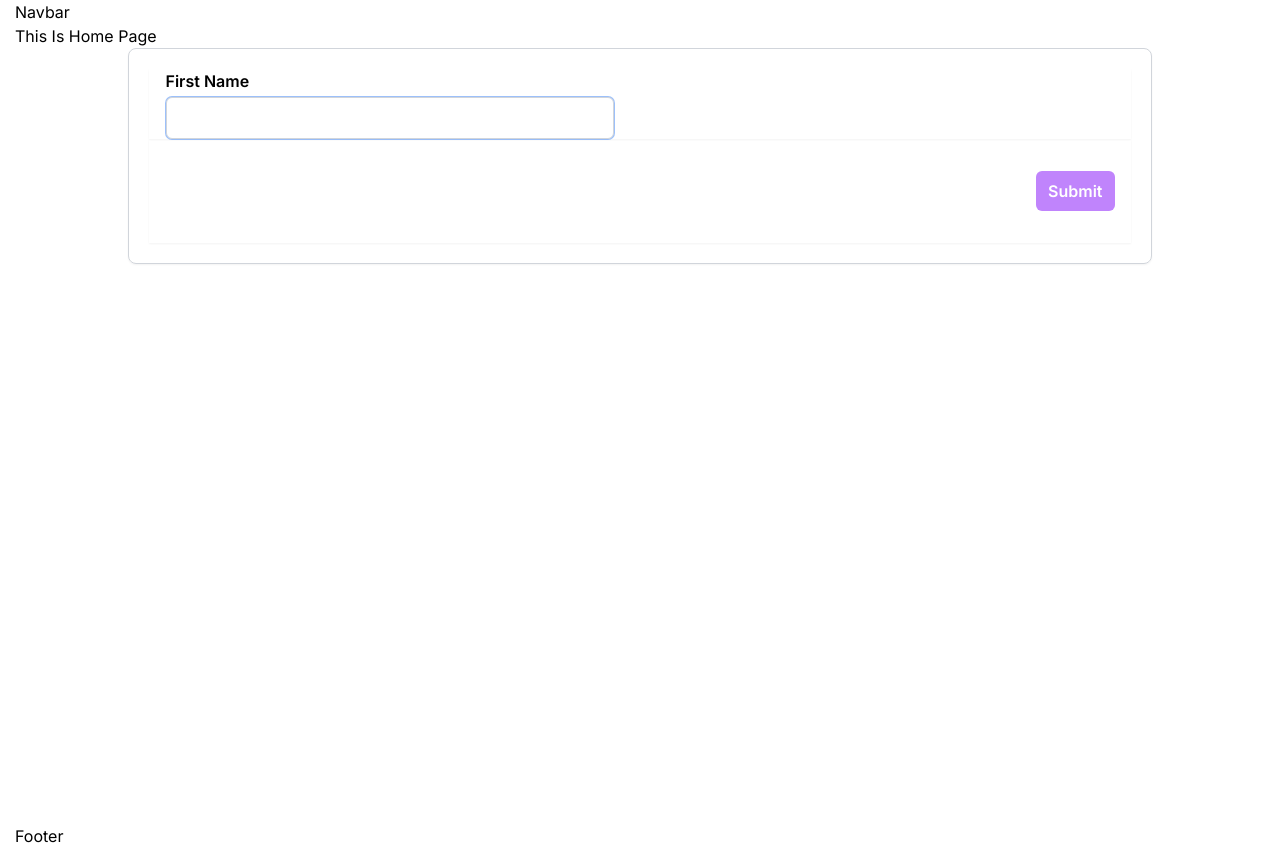
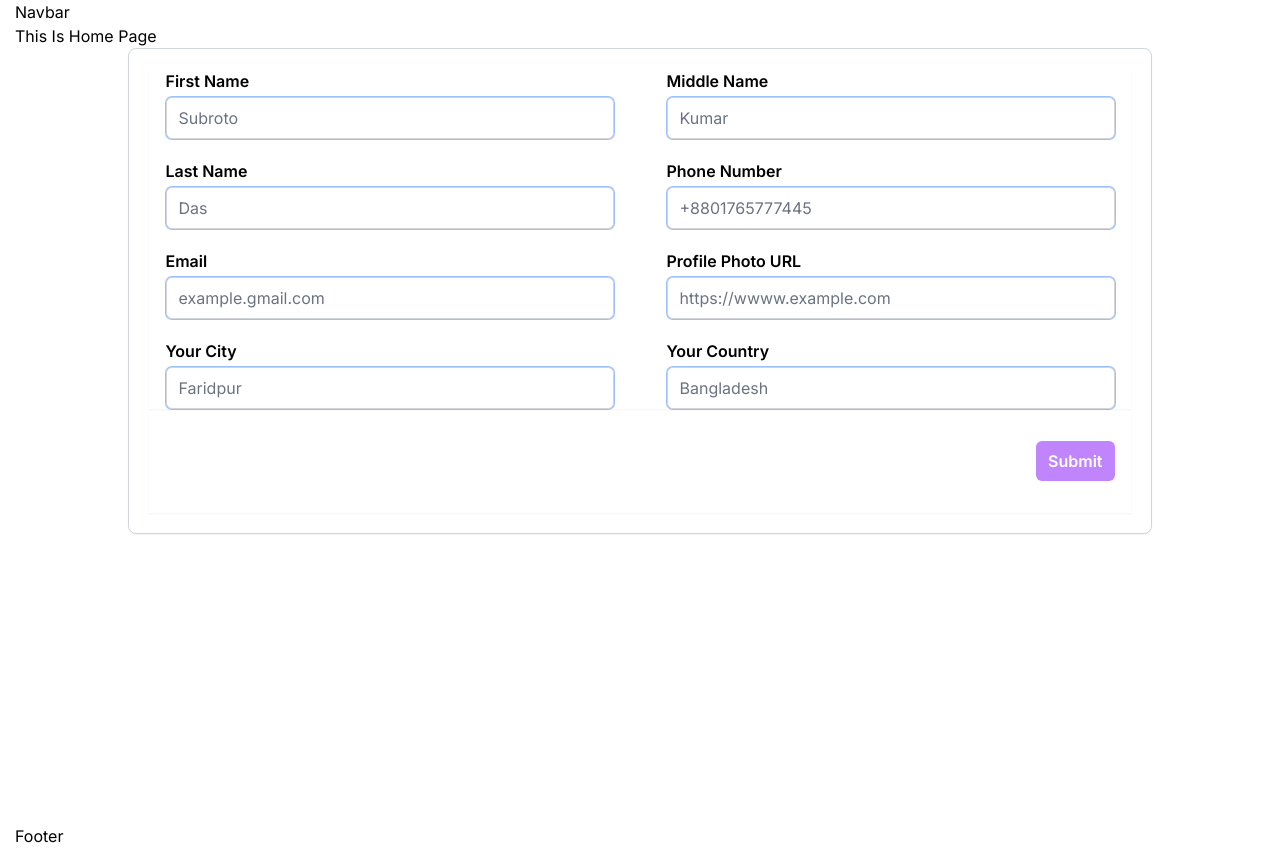
Before and after one commit to subroto23/contact-management-frontend, a Next.js app: page / in a window 1280 px wide. Built offline with nearby package versions, Linux system fonts and the light colour scheme.

Commit message:
Add COntact

```diff
--- a/package.json
+++ b/package.json
@@ -9,6 +9,7 @@
     "lint": "next lint"
   },
   "dependencies": {
+    "@hookform/resolvers": "^3.9.0",
     "@reduxjs/toolkit": "^2.3.0",
     "clsx": "^2.1.1",
     "contact-management-frontend": "file:",
@@ -17,7 +18,8 @@
     "react-dom": "^18",
     "react-hook-form": "^7.53.1",
     "react-redux": "^9.1.2",
-    "tailwind-merge": "^2.5.4"
+    "tailwind-merge": "^2.5.4",
+    "zod": "^3.23.8"
   },
   "devDependencies": {
     "@tailwindcss/forms": "^0.5.9",
--- a/src/components/HomepageTesting.tsx
+++ b/src/components/HomepageTesting.tsx
@@ -1,75 +1,164 @@
 "use client";
-import cn from "@/utlis/cn";
-import { useForm } from "react-hook-form";
-import Button from "./ui/Button/Button";
+import { FieldValues, SubmitHandler, useForm } from "react-hook-form";
 import Container from "./ui/Container/Container";
+import { zodResolver } from "@hookform/resolvers/zod";
+import { ContactZodValidation } from "@/validation/createContactValidation";
+import { z } from "zod";
+import { Form, FormContainer, FormSubmit } from "./ReusableForm";
+import InputForm from "./InputForm";
 
 const HomepageTesting = () => {
+  const methods = useForm<FormData>({
+    resolver: zodResolver(ContactZodValidation),
+  });
+
   const {
     register,
     handleSubmit,
     formState: { errors },
-  } = useForm();
-  const onSubmit = (data) => {
+  } = methods;
+
+  // Define the schema type using zod's infer
+  type FormData = z.infer<typeof ContactZodValidation>;
+
+  const onSubmit = (data: FieldValues) => {
     console.log(data);
   };
-
-  const double = true;
   return (
     <>
       <Container>
-        <form
-          onSubmit={handleSubmit(onSubmit)}
-          className={cn(
-            `border border-gray-300 shadow-sm rounded-lg w-full p-5 mx-auto`,
-            {
-              "max-w-5xl": double,
-              "max-w-md": !double,
-            }
-          )}
+        <Form
+          onSubmit={handleSubmit(onSubmit) as SubmitHandler<FieldValues>}
+          double={true}
         >
-          <div
-            className={cn(
-              `shadow-sm grid grid-cols-1 md:grid-cols-2 justify-items-center gap-5`,
-              {
-                "md:grid-cols-2": double,
-              }
-            )}
-          >
-            <div className="w-full max-w-md">
-              <label className="block font-semibold mb-1" htmlFor="firstName">
-                First Name
-              </label>
-              <input
-                type="text"
-                id="name"
-                {...register("firstName", { required: true })}
-              />
-              {errors?.firstName && (
-                <span className="text-xs text-red-500">
-                  This Field is Required
-                </span>
-              )}
-            </div>
-          </div>
-          <div
-            className={cn(
-              `shadow-sm grid grid-cols-1 md:grid-cols-2 justify-items-center gap-5`,
-              {
-                "md:grid-cols-2": double,
-              }
-            )}
-          >
-            <div className="w-full max-w-md col-start-1 md:col-start-2 flex justify-end my-8">
-              <Button className="w-full md:w-fit" type="submit">
-                Submit
-              </Button>
-            </div>
-          </div>
-        </form>
+          <FormContainer>
+            {/* First Name Input Form */}
+            <InputForm
+              register={register("name.firstName")}
+              type={"text"}
+              label={"First Name"}
+              placeholder={"Subroto"}
+              errors={errors?.name?.firstName?.message}
+            />
+
+            {/* Middle Name Input Form */}
+            <InputForm
+              register={register("name.middleName")}
+              type={"text"}
+              label={"Middle Name"}
+              placeholder={"Kumar"}
+              errors={errors?.name?.middleName?.message}
+            />
+
+            {/* Last Name Input Form */}
+            <InputForm
+              register={register("name.lastName")}
+              type={"text"}
+              label={"Last Name"}
+              placeholder={"Das"}
+              errors={errors?.name?.lastName?.message}
+            />
+            {/* Phone Number Input Form */}
+            <InputForm
+              register={register("phone")}
+              type={"text"}
+              label={"Phone Number"}
+              placeholder={"+8801765777445"}
+              errors={errors?.phone?.message}
+            />
+            {/* Email Name Input Form */}
+            <InputForm
+              register={register("email")}
+              type={"email"}
+              label={"Email"}
+              placeholder={"example.gmail.com"}
+              errors={errors?.email?.message}
+            />
+            {/* Profile Photo Name Input Form */}
+            <InputForm
+              register={register("profile_picture")}
+              type={"text"}
+              label={"Profile Photo URL"}
+              placeholder={"https://wwww.example.com"}
+              errors={errors?.profile_picture?.message}
+            />
+            {/* Address City Input Form */}
+            <InputForm
+              register={register("address.city")}
+              type={"text"}
+              label={"Your City"}
+              placeholder={"Faridpur"}
+              errors={errors?.address?.city?.message}
+            />
+            {/* Address Country Input Form */}
+            <InputForm
+              register={register("address.country")}
+              type={"text"}
+              label={"Your Country"}
+              placeholder={"Bangladesh"}
+              errors={errors?.address?.country?.message}
+            />
+          </FormContainer>
+          <FormSubmit />
+        </Form>
       </Container>
     </>
   );
 };
 
 export default HomepageTesting;
+
+// "use client";
+// import { FieldValues, SubmitHandler, useForm } from "react-hook-form";
+// import { Form, FormContainer, FormSubmit } from "./ReusableForm";
+// import Container from "./ui/Container/Container";
+// import { zodResolver } from "@hookform/resolvers/zod";
+// import { createContactValidationSchema } from "@/validation/createContactValidation";
+// const HomepageTesting = () => {
+//   const methods = useForm<FormData>({
+//     resolver: zodResolver(createContactValidationSchema),
+//   });
+//   const {
+//     handleSubmit,
+//     register,
+//     formState: { errors },
+//   } = methods;
+
+//   const onSubmit = (data) => {
+//     console.log(data);
+//   };
+
+//   // Define the schema type using zod's infer
+//   // type FormData = z.infer<typeof createContactValidationSchema>;
+//   return (
+//     <>
+//       <Container>
+//         <Form
+//           onSubmit={handleSubmit(onSubmit) as SubmitHandler<FieldValues>}
+//           double={true}
+//         >
+//           <FormContainer>
+//             <div className="w-full max-w-md">
+//               <label className="block font-semibold mb-1" htmlFor="firstName">
+//                 First Name
+//               </label>
+//               <input
+//                 type="text"
+//                 id="firstName"
+//                 {...register("name.firstName", { required: true })}
+//               />
+//               {errors?.name?.firstName?.message && (
+//                 <span className="text-xs text-red-500">
+//                   {errors?.name?.firstName.message}
+//                 </span>
+//               )}
+//             </div>
+//           </FormContainer>
+//           <FormSubmit />
+//         </Form>
+//       </Container>
+//     </>
+//   );
+// };
+
+// export default HomepageTesting;
--- /dev/null
+++ b/src/components/InputForm.tsx
@@ -0,0 +1,21 @@
+import { TInputForm } from "./Types";
+
+const InputForm = ({
+  label,
+  type,
+  register,
+  errors,
+  placeholder,
+}: TInputForm) => {
+  return (
+    <div className="w-full max-w-md">
+      <label className="block font-semibold mb-1" htmlFor={label}>
+        {label}
+      </label>
+      <input type={type} id={label} {...register} placeholder={placeholder} />
+      {errors && <span className="text-xs text-red-500">{errors}</span>}
+    </div>
+  );
+};
+
+export default InputForm;
--- /dev/null
+++ b/src/components/ReusableForm/Form.tsx
@@ -0,0 +1,27 @@
+import cn from "@/utlis/cn";
+import { createContext } from "react";
+import { TForm } from "../Types";
+
+//Creating form Context for double column Value
+export const FormDoubleValueContext = createContext<{ double: boolean } | null>(
+  null
+);
+
+export const Form = ({ onSubmit, children, double = false }: TForm) => {
+  return (
+    <FormDoubleValueContext.Provider value={{ double }}>
+      <form
+        onSubmit={onSubmit}
+        className={cn(
+          `border border-gray-300 shadow-sm rounded-lg w-full p-5 mx-auto`,
+          {
+            "max-w-5xl": double,
+            "max-w-md": !double,
+          }
+        )}
+      >
+        {children}
+      </form>
+    </FormDoubleValueContext.Provider>
+  );
+};
--- /dev/null
+++ b/src/components/ReusableForm/FormContainer.tsx
@@ -0,0 +1,19 @@
+import cn from "@/utlis/cn";
+import { ReactNode, useContext } from "react";
+import { FormDoubleValueContext } from "./Form";
+
+export const FormContainer = ({ children }: { children: ReactNode }) => {
+  const { double } = useContext(FormDoubleValueContext) as any;
+  return (
+    <div
+      className={cn(
+        `shadow-sm grid grid-cols-1 md:grid-cols-2 justify-items-center gap-5`,
+        {
+          "md:grid-cols-2": double,
+        }
+      )}
+    >
+      {children}
+    </div>
+  );
+};
--- /dev/null
+++ b/src/components/ReusableForm/FormSubmit.tsx
@@ -0,0 +1,26 @@
+import cn from "@/utlis/cn";
+import Button from "../ui/Button/Button";
+import { useContext } from "react";
+import { FormDoubleValueContext } from "./Form";
+
+export const FormSubmit = () => {
+  const { double } = useContext(FormDoubleValueContext) as any;
+  return (
+    <>
+      <div
+        className={cn(
+          `shadow-sm grid grid-cols-1 md:grid-cols-2 justify-items-center gap-5`,
+          {
+            "md:grid-cols-2": double,
+          }
+        )}
+      >
+        <div className="w-full max-w-md col-start-1 md:col-start-2 flex justify-end my-8">
+          <Button className="w-full md:w-fit" type="submit">
+            Submit
+          </Button>
+        </div>
+      </div>
+    </>
+  );
+};
--- /dev/null
+++ b/src/components/ReusableForm/index.ts
@@ -0,0 +1,3 @@
+export * from "./Form";
+export * from "./FormContainer";
+export * from "./FormSubmit";
--- /dev/null
+++ b/src/components/Types/index.ts
@@ -0,0 +1 @@
+export * from "./Form.types";
--- /dev/null
+++ b/src/validation/createContactValidation.ts
@@ -0,0 +1,65 @@
+import { z } from "zod";
+const userNameValidationSchema = z.object({
+  firstName: z
+    .string({
+      required_error: "First Name Is Required",
+      invalid_type_error: "First name must be a string.",
+    })
+    .nonempty("First Name is Required")
+    .min(3, "First name must be at least 3 characters long.")
+    .max(20, "First name must not exceed 20 characters.")
+    .trim(),
+  middleName: z.string().optional(),
+  lastName: z
+    .string({
+      required_error: "Last Name Is Required",
+      invalid_type_error: "Last name must be a string.",
+    })
+    .nonempty("Last Name is Required")
+    .min(3, "Last name must be at least 3 characters long.")
+    .max(20, "Last name must not exceed 20 characters.")
+    .trim(),
+});
+
+// User Address Schema
+const userAddressValidationSchema = z.object({
+  city: z
+    .string({
+      required_error: "City Name Is Required",
+      invalid_type_error: "City name must be a string.",
+    })
+    .nonempty("City Name is Required")
+    .min(3, "City name must be at least 3 characters long.")
+    .max(20, "City name must not exceed 20 characters.")
+    .trim(),
+  country: z
+    .string({
+      required_error: "Country Name Is Required",
+      invalid_type_error: "Country name must be a string.",
+    })
+    .nonempty("Country Name is Required")
+    .trim(),
+});
+
+// Create Contact Validation Schema
+export const ContactZodValidation = z.object({
+  name: userNameValidationSchema,
+  email: z.string().email().optional(),
+  phone: z
+    .string({ required_error: "Phone Number Is Required" })
+    .trim()
+    .nonempty("Phone Number is Required")
+    .min(3, "Phone Number must be at least 8 characters long.")
+    .max(20, "Phone Number must not exceed 12 characters.")
+    .trim()
+    .refine((val) => /^[+]?[0-9]*$/.test(val), {
+      message: "Phone number must contain only digits and optional leading +.",
+    }),
+  address: userAddressValidationSchema,
+  profile_picture: z
+    .string({
+      required_error: "Profile Photo URL Is Required",
+      invalid_type_error: "Profile Photo Is Web Link Type.",
+    })
+    .nonempty("Profile Photo Url is Required"),
+});
```
Also changed, not shown: src/components/Types/Form.types.ts (added, +16 -0 lines), 1 other file (tests, documents, lock files or other folders).
